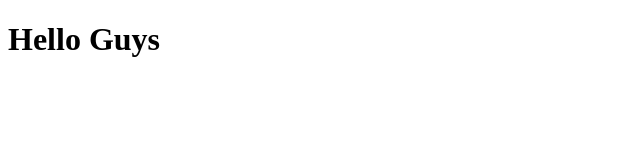
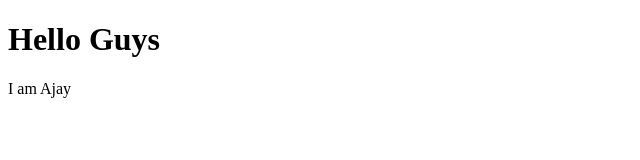
Before and after one commit to akushwaha60613/action, a plain HTML site: page index.html in a window 1280 px wide. Shown: the full height of the page, 0-640 px from the left. Drawn offline with Linux system fonts and the light colour scheme.

Commit message:
this is my second commit

```diff
--- a/index.html
+++ b/index.html
@@ -8,5 +8,6 @@
 </head>
 <body>
     <h1>Hello Guys</h1>
+    <p>I am Ajay</p>
 </body>
 </html>
```
